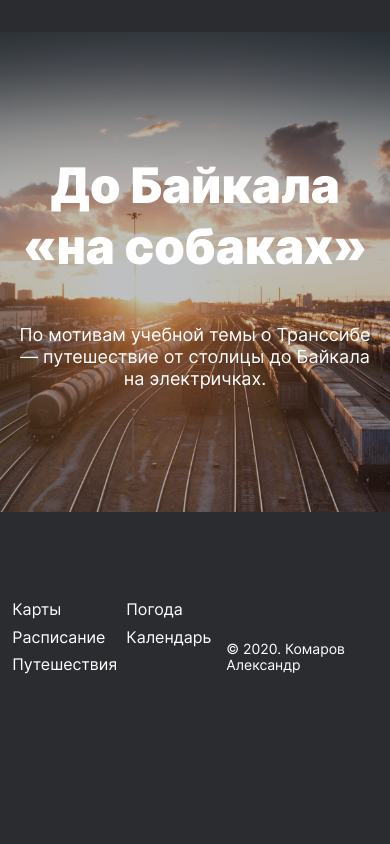
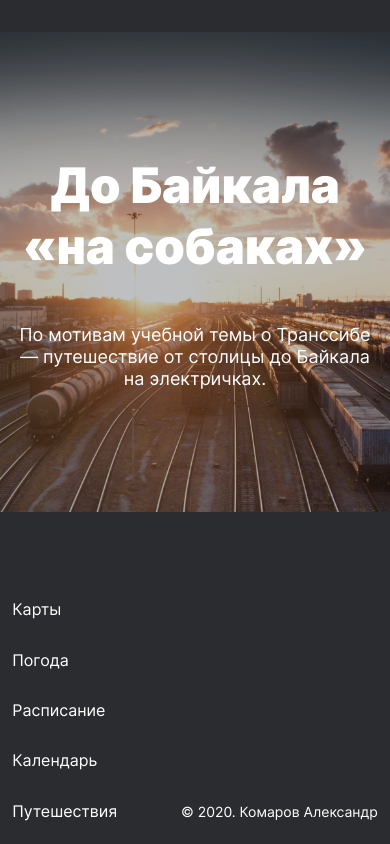
Before and after one commit to Alexander95433/russian-travel, a plain HTML site: page index.html in a window 390 px wide. Shown: the part 7438-8282 px from the top of the page. Before the commit the page ends 8135 px from the top, so only its background shows below. Drawn offline with Linux system fonts and the light colour scheme; files whose address does not match are found by name.

Commit message:
Доработка v1.0

```diff
--- /dev/null
+++ b/blocks/footer-box/__table-link-weather/footer-box__table-link-weather.css
@@ -0,0 +1,13 @@
+@media screen and (max-width:720px) {
+    .footer-box__table-link-weather{
+        grid-row: span 2;
+        align-self: end;
+    }
+}
+
+@media screen and (max-width:416px) {
+    .footer-box__table-link-weather{
+        grid-row: span 1;
+        align-self:end;
+    }
+}
--- a/blocks/footer-box/__table-links/footer-box__table-links.css
+++ b/blocks/footer-box/__table-links/footer-box__table-links.css
@@ -12,10 +12,12 @@
         grid-template-columns: repeat(2, min-content);
         grid-template-rows: repeat(3, 1fr);
         gap: 2.3vw;
+
     }
+
 }
 
-@media screen and (max-width:320px) {
+@media screen and (max-width:416px) {
     .footer-box__table-links {
         grid-template-columns: repeat(1, min-content);
         gap: 32px;
--- a/blocks/footer-box/footer-box.css
+++ b/blocks/footer-box/footer-box.css
@@ -4,10 +4,3 @@
     align-items: center;
     justify-content: space-between;
 }
-
-@media screen and (max-width:320px) {
-    .footer-box {
-        flex-direction: column;
-        align-items: flex-start;
-    }
-}
--- a/blocks/footer/__copyright/footer-box__copyright.css
+++ b/blocks/footer/__copyright/footer-box__copyright.css
@@ -4,7 +4,7 @@
     font-size: 14px;
     line-height: 16px;
     margin: 0;
-    margin-left: 15px;
+    margin-left: 35px;
 }
 
 @media screen and (max-width:320px) {
--- a/index.html
+++ b/index.html
@@ -185,21 +185,21 @@
                 <li>
                     <a class="footer-box__link" href="https://yandex.ru/maps" target="top">Карты</a>
                 </li>
-                <li>
+                <li class="footer-box__table-link-weather">
                     <a class="footer-box__link" href="https://yandex.ru/pogoda" target="top">Погода</a>
                 </li>
                 <li>
                     <a class="footer-box__link" href="https://rasp.yandex.ru" target="top">Расписание</a>
                 </li>
                 <li>
-                    <a class="footer-box__link" href="https://calendar.yandex.ru" target="top">Календарь</a>
+                    <a class="footer-box__link " href="https://calendar.yandex.ru" target="top">Календарь</a>
                 </li>
                 <li>
                     <a class="footer-box__link" href="https://travel.yandex.ru" target="top">Путешествия</a>
                 </li>
             </ul>
         </nav>
-        <p class="footer__copyright">© 2020. Комаров Александр</p>
+        <p class="footer__copyright">© 2020. Комаров&nbsp;Александр</p>
 
     </footer>
 
--- a/pages/index.css
+++ b/pages/index.css
@@ -58,4 +58,5 @@
 @import url(../blocks/footer-box/footer-box.css);
 @import url(../blocks/footer-box/__table-links/footer-box__table-links.css);
 @import url(../blocks/footer-box/__link/footer-box__link.css);
+@import url(../blocks/footer-box/__table-link-weather/footer-box__table-link-weather.css);
 @import url(../blocks/footer/__copyright/footer-box__copyright.css);
```
